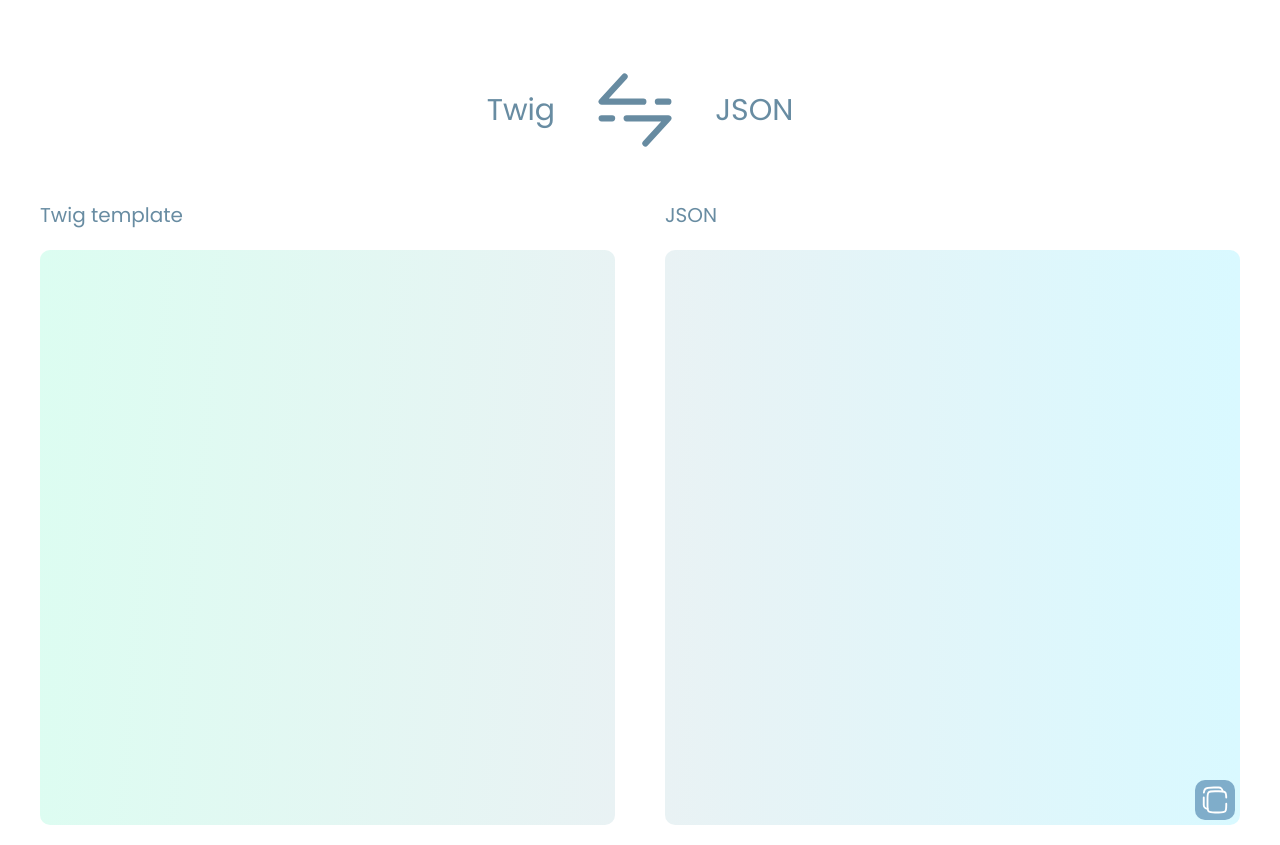
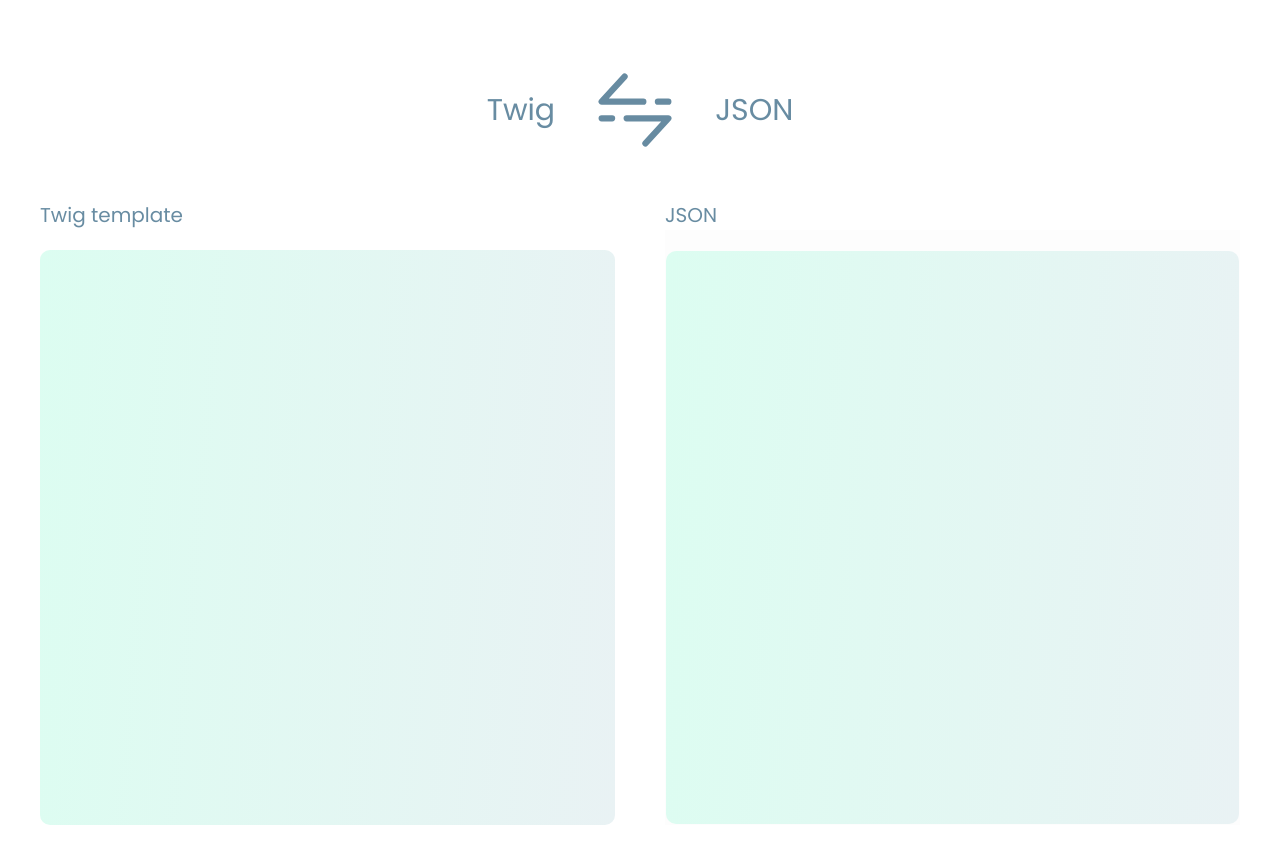
Before and after one commit to kseniya7991/twig-to-json, a Vue app: page / in a window 1280 px wide. Built offline with nearby package versions, Linux system fonts and the light colour scheme.

Commit message:
update with last composition API syntax & add prismjs & convert json output

```diff
--- a/src/components/OutputComp.vue
+++ b/src/components/OutputComp.vue
@@ -1,5 +1,54 @@
+<script setup>
+import Prism from "prismjs";
+import "prismjs/themes/prism-coy.css";
+import "prismjs/components/prism-json.min.js";
+import { ref, watch, defineProps, nextTick } from "vue";
+
+// ======= Props =======
+const props = defineProps({
+  result: {
+    type: String,
+    required: false,
+  },
+});
+
+// ======= State =======
+const localValue = ref(props.result);
+const copyBtn = ref(null);
+const timer = ref(null);
+
+// ======= Methods =======
+const copyResult = async () => {
+  try {
+    await navigator.clipboard.writeText(localValue.value);
+    copyBtn.value.classList.add("copied");
+
+    clearTimeout(timer.value);
+    timer.value = setTimeout(() => {
+      copyBtn.value.classList.remove("copied");
+    }, 1000);
+  } catch (err) {
+    console.error("Failed to copy text:", err);
+  }
+};
+
+// ======= Watchers =======
+watch(
+  () => props.result,
+  (newValue) => {
+    const jsonObject = JSON.parse(newValue);
+    localValue.value = JSON.stringify(jsonObject, null, 2);
+    nextTick(() => {
+      Prism.highlightAll();
+    });
+  },
+);
+</script>
+
 <template>
-  <output name="" class="converter__card-field"> {{ localValue }} </output>
+  <!-- <output name="" class="converter__card-field"> {{ localValue }} </output> -->
+
+  <pre><code class="language-json converter__card-field">{{ localValue }}</code></pre>
 
   <div class="copy" ref="copyBtn" @click="copyResult">
     <svg
@@ -24,60 +73,6 @@
     </svg>
   </div>
 </template>
-
-<script>
-import { ref, watch, onMounted } from "vue";
-
-export default {
-  props: {
-    result: {
-      type: String,
-      required: false,
-    },
-  },
-
-  setup(props) {
-    const localValue = ref(props.result);
-    const copyBtn = ref(null);
-    const timer = ref(null);
-
-    onMounted(() => {
-      console.log(copyBtn.value);
-    });
-
-    const copyResult = async () => {
-      console.log("test");
-
-      try {
-        await navigator.clipboard.writeText(localValue.value);
-        copyBtn.value.classList.add("copied");
-
-        clearTimeout(timer.value);
-        timer.value = setTimeout(() => {
-          copyBtn.value.classList.remove("copied");
-        }, 1000);
-      } catch (err) {
-        console.error("Failed to copy text:", err);
-      }
-    };
-
-    watch(
-      () => props.result,
-      (newValue) => {
-        localValue.value = newValue;
-        // .replace(/^{/g, "{\n") // добавляет переносы строк между тегами
-        // .replace(/}$/g, "\n}") // добавляет переносы строк между тегами
-        // .replace(/,/gm, ",\n"); // удаляет начальные пробелы в строке
-        // .replace(/:{/gm, ":\n{") // удаляет конечные пробелы в строке
-        // .replace(/\n/gm, "\n    ") // удаляет конечные пробелы в строке
-        // .replace(/{"/gm, '{\n    "'); // удаляет конечные пробелы в строке
-      },
-    );
-
-    return { props, localValue, copyBtn, copyResult };
-  },
-};
-</script>
 
 <style lang="scss" scoped>
 .copy {
@@ -109,4 +104,33 @@
     height: 100%;
   }
 }
+
+pre {
+  margin: 0;
+}
+
+.converter__card-field.language-json {
+  background-image: linear-gradient(
+    275deg,
+    #e9f2f4 0%,
+    rgb(220, 253, 241) 100%
+  );
+  box-shadow: none;
+  background-color: transparent;
+  background-size: cover;
+  background-origin: border-box;
+  border-left: 0;
+
+  &::before,
+  &::after {
+    display: none;
+  }
+}
+
+pre {
+  &::before,
+  &::after {
+    display: none;
+  }
+}
 </style>
```
